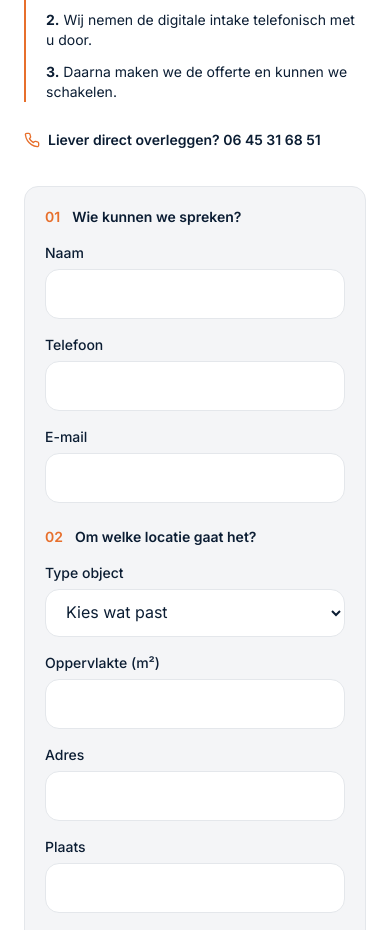
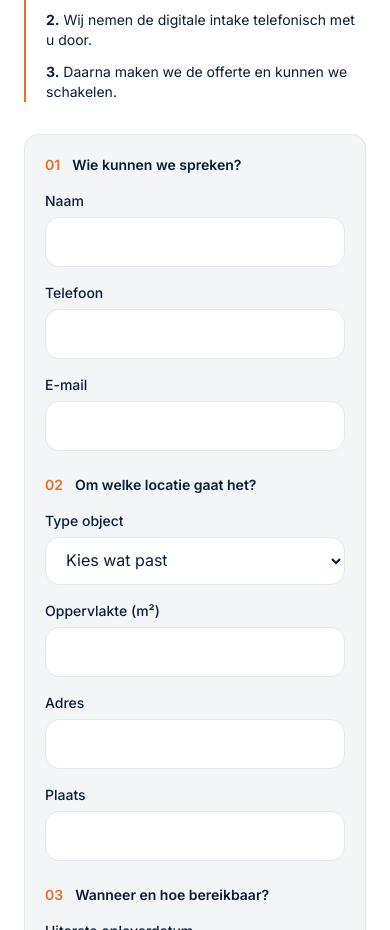
Before and after one commit to sandvlietbv/OpleverMeester, a Next.js app: page / in a window 390 px wide. Shown: the part 1160-2090 px from the top of the page. Built offline with nearby package versions, Linux system fonts and the light colour scheme.

Commit message:
Remove public mobile number from intake

```diff
--- a/components/Contact.tsx
+++ b/components/Contact.tsx
@@ -1,10 +1,6 @@
 "use client";
 
 import { useRef, useState } from "react";
-import { Phone } from "lucide-react";
-
-const PHONE_DISPLAY = "06 45 31 68 51";
-const PHONE_TEL = "+31645316851";
 
 export default function Contact() {
   const [submitted, setSubmitted] = useState(false);
@@ -54,7 +50,6 @@ export default function Contact() {
             <p><strong>2.</strong> Wij nemen de digitale intake telefonisch met u door.</p>
             <p><strong>3.</strong> Daarna maken we de offerte en kunnen we schakelen.</p>
           </div>
-          <a href={`tel:${PHONE_TEL}`} className="mt-7 inline-flex items-center gap-2 text-sm font-semibold text-navy"><Phone className="h-4 w-4 text-orange" />Liever direct overleggen? {PHONE_DISPLAY}</a>
         </div>
 
         <div className="rounded-om border border-surface-mid bg-surface-light p-5 md:p-8">
@@ -74,7 +69,7 @@ export default function Contact() {
               <FormSection number="04" title="Wat moeten we vooraf weten?">
                 <label htmlFor="situatie" className="sr-only">Korte toelichting</label><textarea id="situatie" name="situatie" rows={4} placeholder="Bijvoorbeeld: woning staat vol, laminaat moet eruit, sleuteloverdracht is gepland, zware spullen aanwezig…" className="w-full rounded-om border border-surface-mid bg-white px-4 py-3 text-navy outline-none placeholder:text-muted/60 focus:border-orange" />
               </FormSection>
-              {error && <p role="alert" className="text-sm text-red-700">{error} Bel ons anders op {PHONE_DISPLAY}.</p>}
+              {error && <p role="alert" className="text-sm text-red-700">{error} Probeer het opnieuw.</p>}
               <button type="submit" disabled={submitting} className="w-full rounded-om bg-orange px-6 py-4 text-base font-semibold text-white hover:bg-orange-light disabled:opacity-60">{submitting ? "Versturen…" : "Intake versturen"}</button>
               <p className="text-center text-xs text-muted">We gebruiken deze gegevens om uw aanvraag te beoordelen en contact met u op te nemen.</p>
             </form>
```
